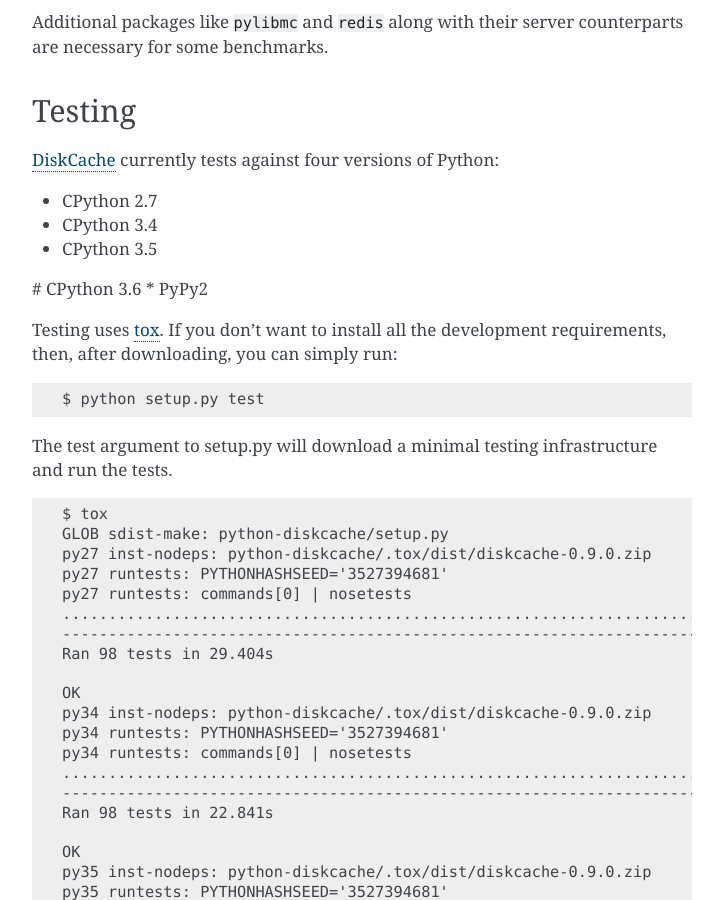
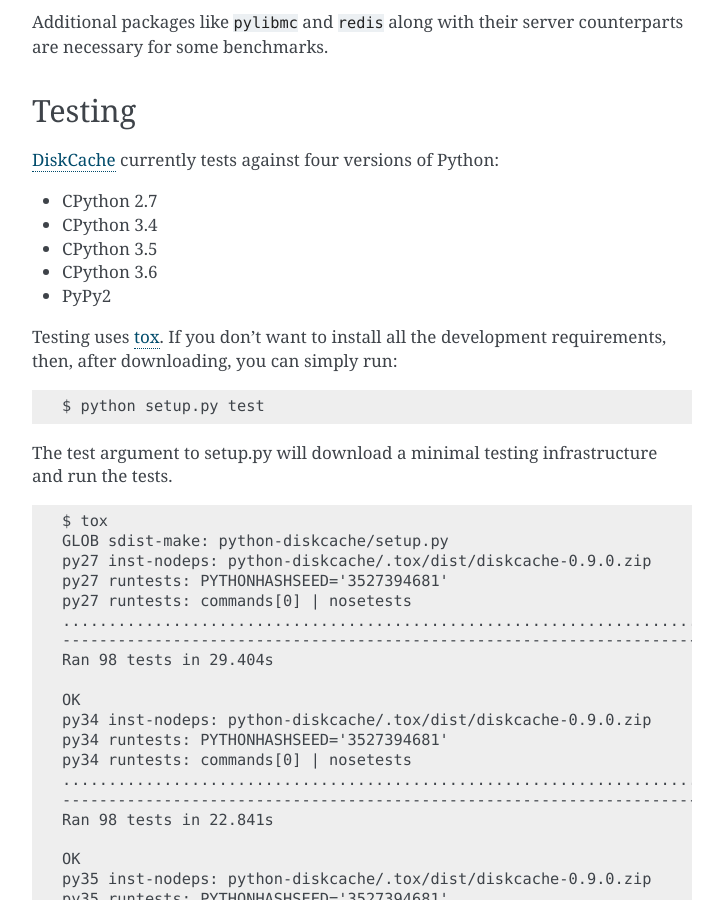
Before and after one commit to grantjenks/python-diskcache, a Sphinx documentation site: the page built from docs/development.rst, in a window 1280 px wide and 900 px high, scrolled down 1325 px. Shown: the whole window, without its empty margins (388-1111 px from the left). Built offline with Sphinx 7.4.7, drawn with Linux system fonts in a browser that asks for light colours.

Commit message:
Fix typo

```diff
--- a/docs/development.rst
+++ b/docs/development.rst
@@ -71,7 +71,7 @@
 * CPython 2.7
 * CPython 3.4
 * CPython 3.5
-# CPython 3.6
+* CPython 3.6
 * PyPy2
 
 Testing uses `tox <https://pypi.python.org/pypi/tox>`_. If you don't want to
```
